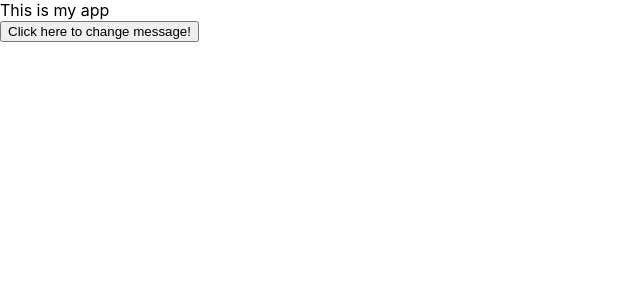
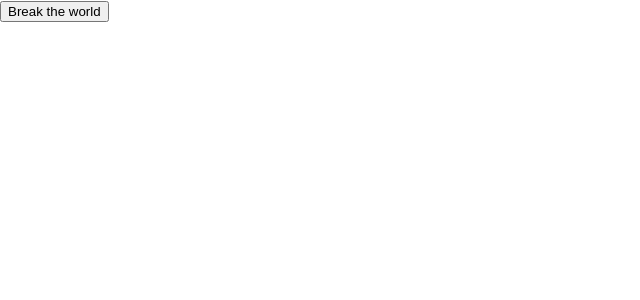
Before and after one commit to halilozat/React-Sentry-Demo, a React (Create React App) app in the folder sentry-demo/: page / in a window 1280 px wide. Shown: the top 300 px of the page, without its empty margins (0-640 px from the left). Built offline with nearby package versions, Linux system fonts and the light colour scheme.

Commit message:
added articles

```diff
--- a/sentry-demo/src/App.js
+++ b/sentry-demo/src/App.js
@@ -1,5 +1,4 @@
 import './App.css';
-import React, { useState } from 'react';
 import * as Sentry from '@sentry/react';
 
 function App() {
@@ -11,47 +10,28 @@ function App() {
     },
   ];
 
-  const [state, setState] = useState({
-    message: 'This is my app',
-  });
-
-  // const buttonError = () => {
-  //   try {
-  //     if (data.length !== 0) {
-  //       throw new Error('data length error');
-  //     }
-  //   } catch (error) {
-  //     Sentry.captureException(error);
-  //     console.log('error');
-  //     // Sentry.captureMessage('error');
-  //     // Sentry.addBreadcrumb(error);
-  //   }
-  // };
-  console.log(state.message);
+  const buttonError = () => {
+    try {
+      if (data.length !== 0) {
+        throw new Error('data length error');
+      }
+    } catch (error) {
+      Sentry.captureException(new Error('something went wrong'), {
+        tags: {
+          section: 'articles',
+        },
+      });
+      console.log('error');
+      console.log(data);
+      // Sentry.captureMessage('error');
+      // Sentry.addBreadcrumb(error);
+    }
+  };
 
   return (
-    <Sentry.ErrorBoundary
-      fallback={({ error, componentStack, resetError }) => (
-        <React.Fragment>
-          <div>You have encountered an error</div>
-          <div>{error.toString()}</div>
-          <div>{componentStack}</div>
-          <button
-            onClick={() => {
-              setState({ message: 'This is my app' });
-              resetError();
-            }}
-          >
-            Click here to reset!
-          </button>
-        </React.Fragment>
-      )}
-    >
-      <div>{state.message}</div>
-      <button onClick={() => setState({ message: 'Hello World' })}>
-        Click here to change message!
-      </button>
-    </Sentry.ErrorBoundary>
+    <button type="button" onClick={buttonError}>
+      Break the world
+    </button>
   );
 }
-export default App;
+export default Sentry.withProfiler(App);
```
Also changed, not shown: sentry-demo/src/components/First.jsx (added, +11 -0 lines), sentry-demo/src/components/Second.jsx (added, +11 -0 lines).
